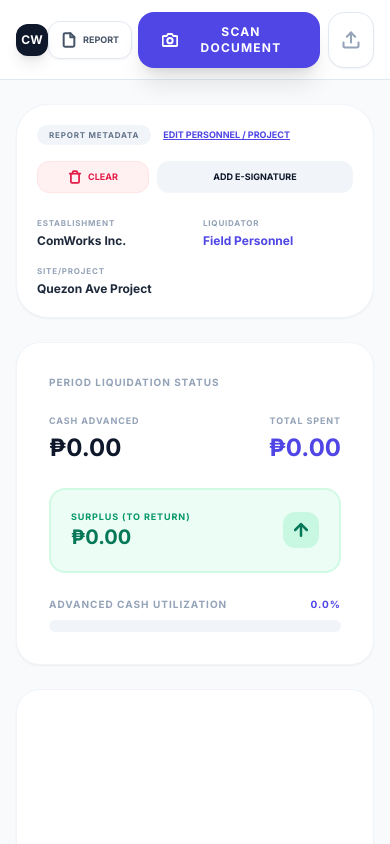
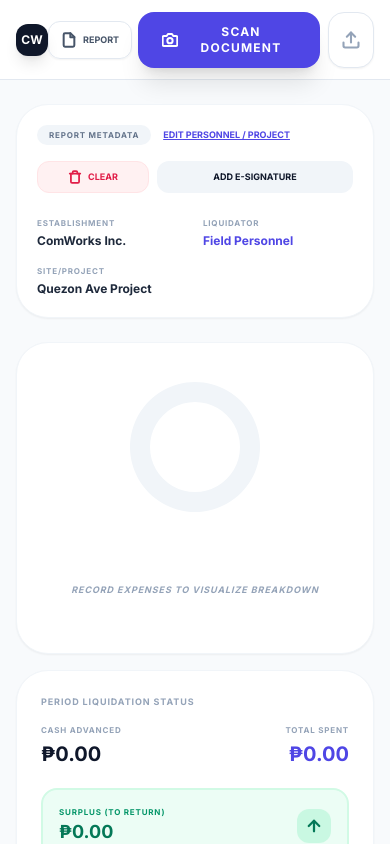
Before and after one commit to Merlito456/fieldexpensepro, a React (Vite) app: page / in a window 390 px wide. Shown: the top 844 px of the page. Built offline with nearby package versions, Linux system fonts and the light colour scheme.

Commit message:
Update Dashboard.tsx

```diff
--- a/components/Dashboard.tsx
+++ b/components/Dashboard.tsx
@@ -20,54 +20,53 @@ const Dashboard: React.FC<DashboardProps> = ({ expenses, budgetLimit, receivedAm
   const pieData = Object.entries(categoryTotals).map(([name, value]) => ({ name, value }));
   const totalSpent = expenses.reduce((sum, e) => sum + e.amount, 0);
   const balance = receivedAmount - totalSpent;
-  // Use receivedAmount as the budget cap
   const capValue = receivedAmount > 0 ? receivedAmount : 1;
   const percentUsed = (totalSpent / capValue) * 100;
 
   return (
-    <div className="grid grid-cols-1 lg:grid-cols-3 gap-6 mb-8">
-      {/* Period Allocation & Balance Card */}
-      <div className="bg-white p-8 rounded-3xl shadow-sm border border-slate-100">
-        <h3 className="text-slate-400 text-[10px] font-black uppercase tracking-widest mb-6">Period Liquidation Status</h3>
+    <div className="grid grid-cols-1 lg:grid-cols-3 gap-4 md:gap-6 mb-8">
+      {/* Allocation & Status Card */}
+      <div className="bg-white p-6 md:p-8 rounded-[2rem] md:rounded-3xl shadow-sm border border-slate-100 order-2 lg:order-1">
+        <h3 className="text-slate-400 text-[9px] md:text-[10px] font-black uppercase tracking-widest mb-4 md:mb-6">Period Liquidation Status</h3>
 
-        <div className="space-y-6">
+        <div className="space-y-5 md:space-y-6">
           <div className="flex justify-between items-end">
             <div>
-              <p className="text-[9px] font-black text-slate-400 uppercase tracking-widest mb-1">Cash Advanced</p>
-              <p className="text-2xl font-black text-slate-900">₱{receivedAmount.toLocaleString(undefined, { minimumFractionDigits: 2 })}</p>
+              <p className="text-[8px] md:text-[9px] font-black text-slate-400 uppercase tracking-widest mb-1">Cash Advanced</p>
+              <p className="text-xl md:text-2xl font-black text-slate-900">₱{receivedAmount.toLocaleString(undefined, { minimumFractionDigits: 2 })}</p>
             </div>
             <div className="text-right">
-              <p className="text-[9px] font-black text-slate-400 uppercase tracking-widest mb-1">Total Spent</p>
-              <p className="text-2xl font-black text-indigo-600">₱{totalSpent.toLocaleString(undefined, { minimumFractionDigits: 2 })}</p>
+              <p className="text-[8px] md:text-[9px] font-black text-slate-400 uppercase tracking-widest mb-1">Total Spent</p>
+              <p className="text-xl md:text-2xl font-black text-indigo-600">₱{totalSpent.toLocaleString(undefined, { minimumFractionDigits: 2 })}</p>
             </div>
           </div>
 
-          <div className={`p-5 rounded-2xl border-2 ${balance >= 0 ? 'bg-emerald-50 border-emerald-100' : 'bg-rose-50 border-rose-100'}`}>
+          <div className={`p-4 md:p-5 rounded-2xl border-2 ${balance >= 0 ? 'bg-emerald-50 border-emerald-100' : 'bg-rose-50 border-rose-100'}`}>
             <div className="flex justify-between items-center">
               <div className="flex flex-col">
-                <span className={`text-[9px] font-black uppercase tracking-widest ${balance >= 0 ? 'text-emerald-600' : 'text-rose-600'}`}>
+                <span className={`text-[8px] md:text-[9px] font-black uppercase tracking-widest ${balance >= 0 ? 'text-emerald-600' : 'text-rose-600'}`}>
                   {balance >= 0 ? 'Surplus (to Return)' : 'Deficit (due for Refund)'}
                 </span>
-                <span className={`text-xl font-black ${balance >= 0 ? 'text-emerald-700' : 'text-rose-700'}`}>
+                <span className={`text-lg md:text-xl font-black ${balance >= 0 ? 'text-emerald-700' : 'text-rose-700'}`}>
                   ₱{Math.abs(balance).toLocaleString(undefined, { minimumFractionDigits: 2 })}
                 </span>
               </div>
               <div className={`p-2 rounded-xl ${balance >= 0 ? 'bg-emerald-200/50 text-emerald-700' : 'bg-rose-200/50 text-rose-700'}`}>
                 {balance >= 0 ? (
-                   <svg xmlns="http://www.w3.org/2000/svg" width="20" height="20" viewBox="0 0 24 24" fill="none" stroke="currentColor" strokeWidth="3" strokeLinecap="round" strokeLinejoin="round"><path d="m5 12 7-7 7 7"/><path d="M12 19V5"/></svg>
+                   <svg xmlns="http://www.w3.org/2000/svg" width="18" height="18" viewBox="0 0 24 24" fill="none" stroke="currentColor" strokeWidth="3" strokeLinecap="round" strokeLinejoin="round"><path d="m5 12 7-7 7 7"/><path d="M12 19V5"/></svg>
                 ) : (
-                   <svg xmlns="http://www.w3.org/2000/svg" width="20" height="20" viewBox="0 0 24 24" fill="none" stroke="currentColor" strokeWidth="3" strokeLinecap="round" strokeLinejoin="round"><path d="m19 12-7 7-7-7"/><path d="M12 5v14"/></svg>
+                   <svg xmlns="http://www.w3.org/2000/svg" width="18" height="18" viewBox="0 0 24 24" fill="none" stroke="currentColor" strokeWidth="3" strokeLinecap="round" strokeLinejoin="round"><path d="m19 12-7 7-7-7"/><path d="M12 5v14"/></svg>
                 )}
               </div>
             </div>
           </div>
 
           <div>
-            <div className="flex justify-between text-[10px] font-black uppercase tracking-widest mb-2">
-              <span className="text-slate-400">Advanced Cash Utilization</span>
+            <div className="flex justify-between text-[8px] md:text-[10px] font-black uppercase tracking-widest mb-2">
+              <span className="text-slate-400">Utilization</span>
               <span className={percentUsed > 100 ? 'text-rose-600' : 'text-indigo-600'}>{percentUsed.toFixed(1)}%</span>
             </div>
-            <div className="w-full bg-slate-100 h-3 rounded-full overflow-hidden">
+            <div className="w-full bg-slate-100 h-2 md:h-3 rounded-full overflow-hidden">
               <div
                 className={`h-full rounded-full transition-all duration-1000 ease-out ${percentUsed > 100 ? 'bg-rose-500' : 'bg-indigo-600'}`}
                 style={{ width: `${Math.min(percentUsed, 100)}%` }}
@@ -77,32 +76,32 @@ const Dashboard: React.FC<DashboardProps> = ({ expenses, budgetLimit, receivedAm
         </div>
       </div>
 
-      <div className="bg-white p-8 rounded-3xl shadow-sm border border-slate-100 lg:col-span-2 flex flex-col md:flex-row gap-8">
-        <div className="w-full h-48 md:w-1/3">
+      {/* Breakdown Card */}
+      <div className="bg-white p-6 md:p-8 rounded-[2rem] md:rounded-3xl shadow-sm border border-slate-100 lg:col-span-2 flex flex-col md:flex-row gap-6 md:gap-8 order-1 lg:order-2">
+        <div className="w-full h-40 md:h-48 md:w-1/3">
           <ResponsiveContainer width="100%" height="100%">
             <PieChart>
-              <Pie data={pieData} innerRadius={55} outerRadius={75} paddingAngle={8} dataKey="value" stroke="none">
-                {pieData.map((_, index) => (
+              <Pie data={pieData.length > 0 ? pieData : [{name: 'Empty', value: 1}]} innerRadius={45} outerRadius={65} md:innerRadius={55} md:outerRadius={75} paddingAngle={8} dataKey="value" stroke="none">
+                {pieData.length > 0 ? pieData.map((_, index) => (
                   <Cell key={`cell-${index}`} fill={COLORS[index % COLORS.length]} />
-                ))}
+                )) : <Cell fill="#f1f5f9" />}
               </Pie>
-              <Tooltip contentStyle={{ borderRadius: '16px', border: 'none', boxShadow: '0 20px 25px -5px rgba(0,0,0,0.1)', fontWeight: 'bold', fontSize: '12px' }} />
+              {pieData.length > 0 && <Tooltip contentStyle={{ borderRadius: '16px', border: 'none', boxShadow: '0 20px 25px -5px rgba(0,0,0,0.1)', fontWeight: 'bold', fontSize: '10px' }} />}
             </PieChart>
           </ResponsiveContainer>
         </div>
 
-        <div className="flex-1 grid grid-cols-2 gap-4 content-center">
-          {(Object.entries(categoryTotals) as [string, number][]).map(([cat, amount], idx) => (
-            <div key={cat} className="p-4 bg-slate-50 rounded-2xl border border-slate-100 group hover:border-indigo-200 transition-colors">
-              <div className="flex items-center gap-2 mb-1">
-                <div className="w-2 h-2 rounded-full" style={{ backgroundColor: COLORS[idx % COLORS.length] }} />
-                <span className="text-[9px] font-black text-slate-400 uppercase tracking-widest">{cat}</span>
+        <div className="flex-1 grid grid-cols-2 gap-3 md:gap-4 content-center">
+          {pieData.length > 0 ? (Object.entries(categoryTotals) as [string, number][]).map(([cat, amount], idx) => (
+            <div key={cat} className="p-3 md:p-4 bg-slate-50 rounded-xl md:rounded-2xl border border-slate-100 group hover:border-indigo-200 transition-colors">
+              <div className="flex items-center gap-1.5 md:gap-2 mb-1">
+                <div className="w-1.5 h-1.5 md:w-2 md:h-2 rounded-full" style={{ backgroundColor: COLORS[idx % COLORS.length] }} />
+                <span className="text-[7px] md:text-[9px] font-black text-slate-400 uppercase tracking-widest truncate">{cat}</span>
               </div>
-              <div className="text-base font-black text-slate-800">₱{amount.toFixed(2)}</div>
+              <div className="text-sm md:text-base font-black text-slate-800">₱{amount.toFixed(2)}</div>
             </div>
-          ))}
-          {pieData.length === 0 && (
-            <div className="col-span-2 text-center py-4 text-slate-400 text-[10px] font-black uppercase tracking-widest italic">
+          )) : (
+            <div className="col-span-2 text-center py-8 text-slate-400 text-[9px] md:text-[10px] font-black uppercase tracking-widest italic">
               Record expenses to visualize breakdown
             </div>
           )}
```
